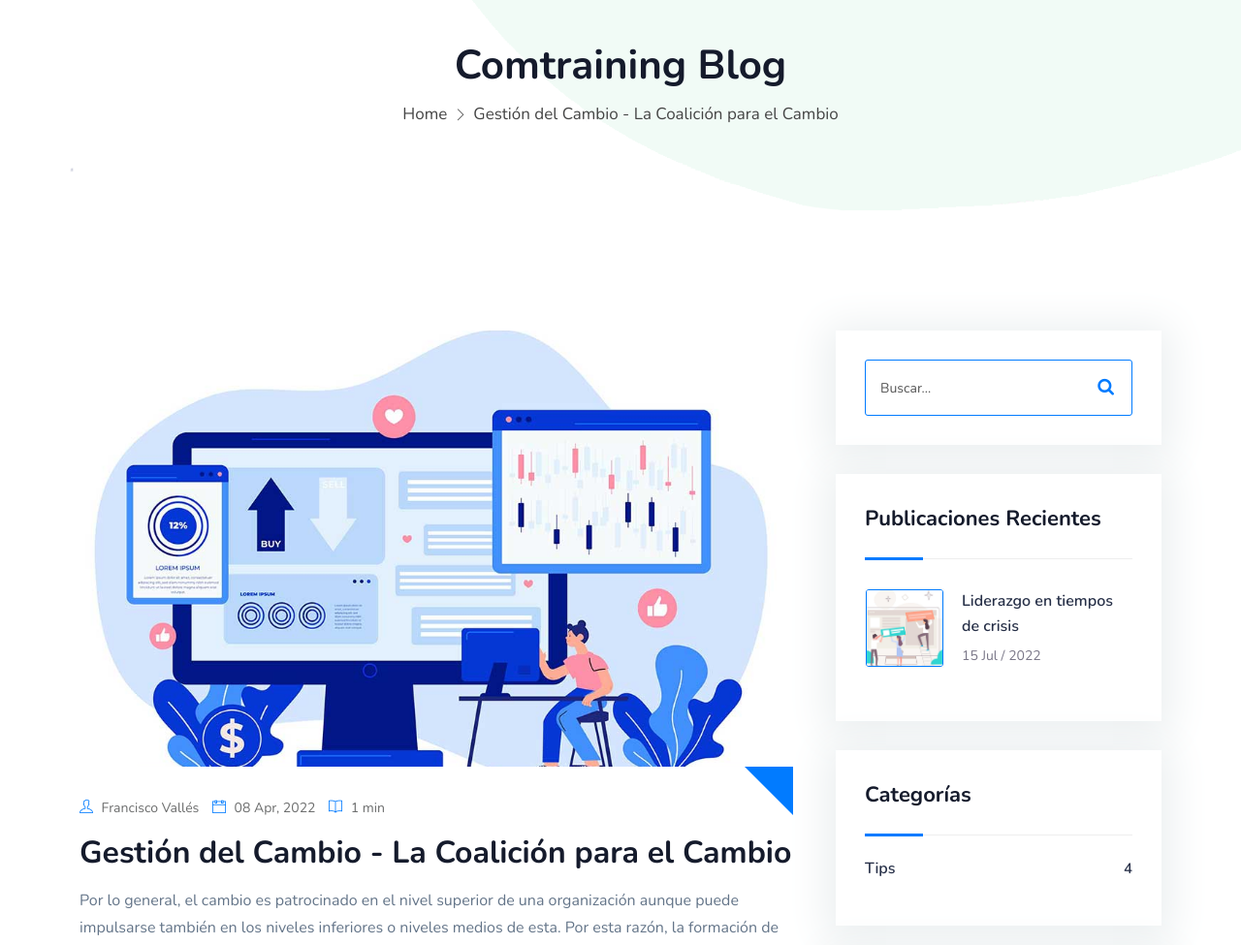
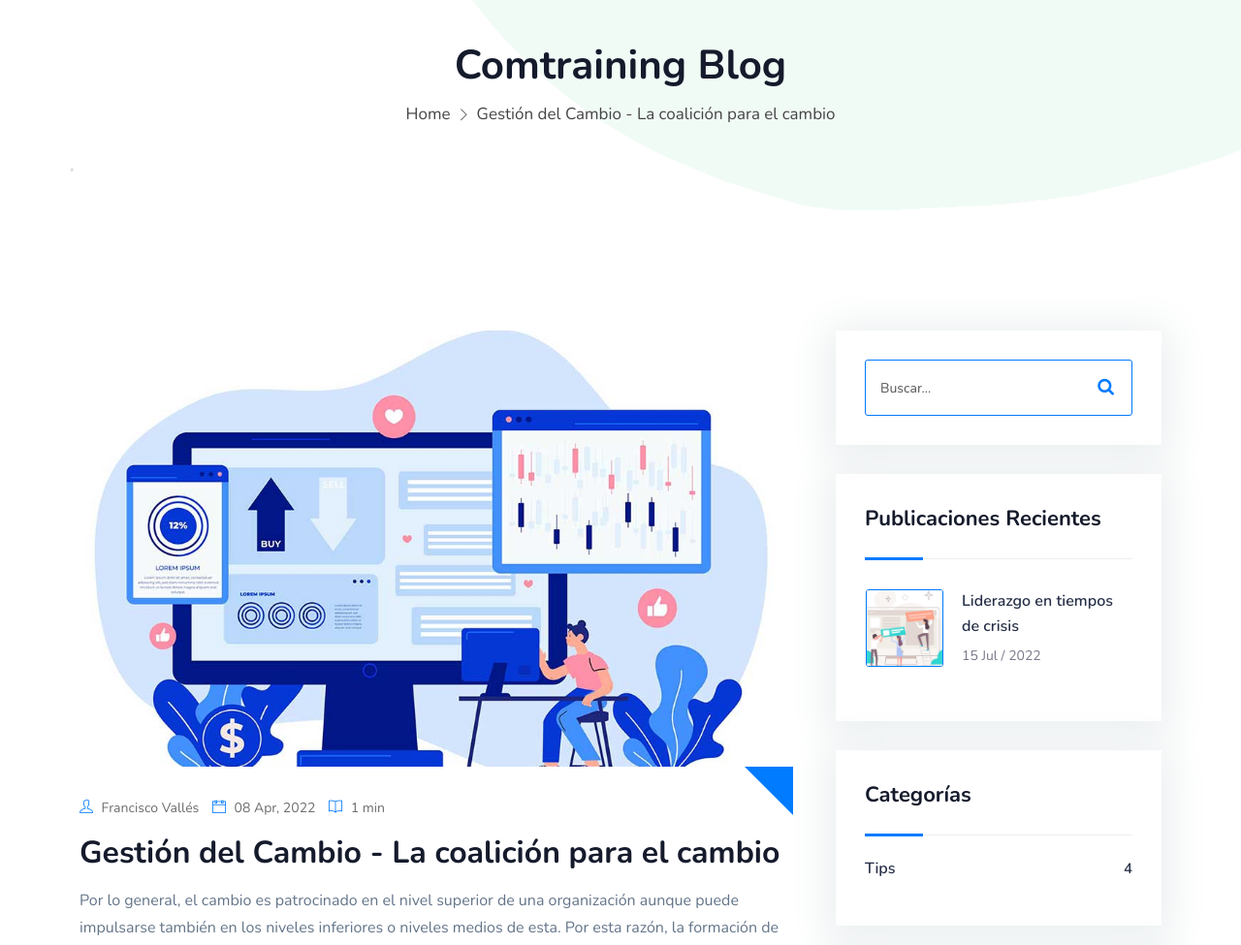
Before and after one commit to fjvalles/comtraining-landing, a Jekyll site: the page built from _posts/2022-04-08-gestión-del-cambio-la-coalición-para-el-cambio.md, in a window 1280 px wide and 1400 px high. Shown: the part 147-1122 px from the top of the window at 97% size. Built offline with Jekyll 4.4.1, drawn with Linux system fonts in a browser that asks for light colours; a script that is not in the unit is left out.

```diff
--- a/_posts/2022-04-08-gestión-del-cambio-la-coalición-para-el-cambio.md
+++ b/_posts/2022-04-08-gestión-del-cambio-la-coalición-para-el-cambio.md
@@ -1,6 +1,6 @@
 ---
 layout: post
-title: Gestión del Cambio - La Coalición para el Cambio
+title: Gestión del Cambio - La coalición para el cambio
 date: 2022-04-08T15:37:13.000Z
 post_image: /assets/img/blog/b3.jpg
 author_name: Francisco Vallés
```
